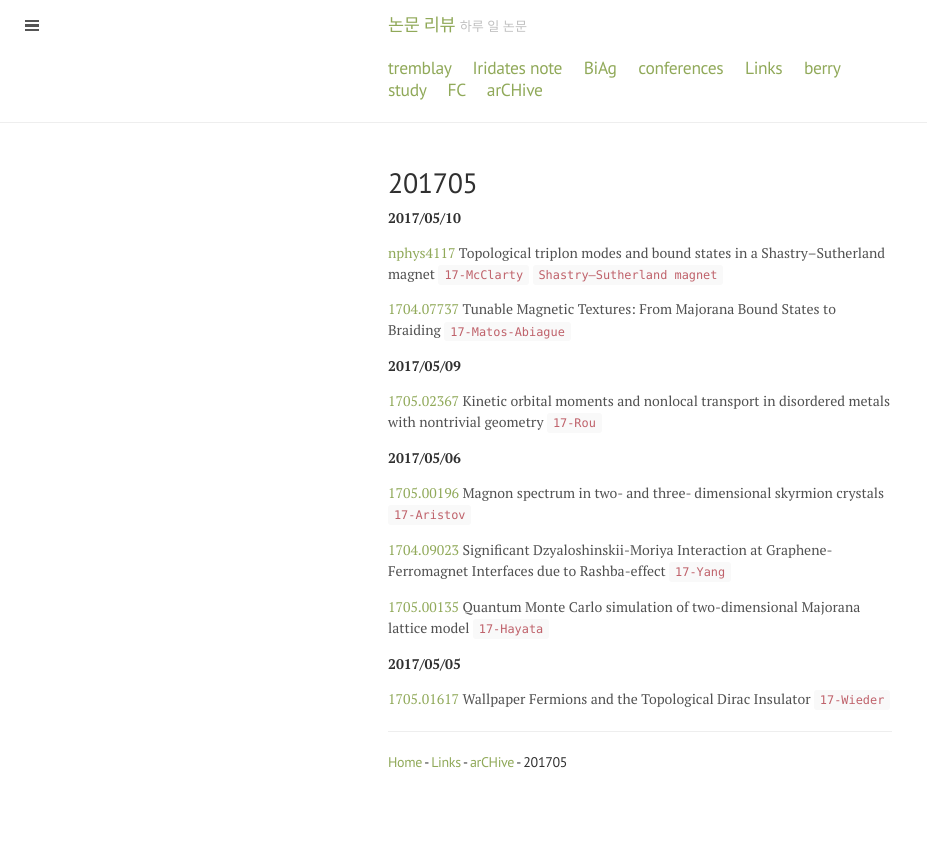
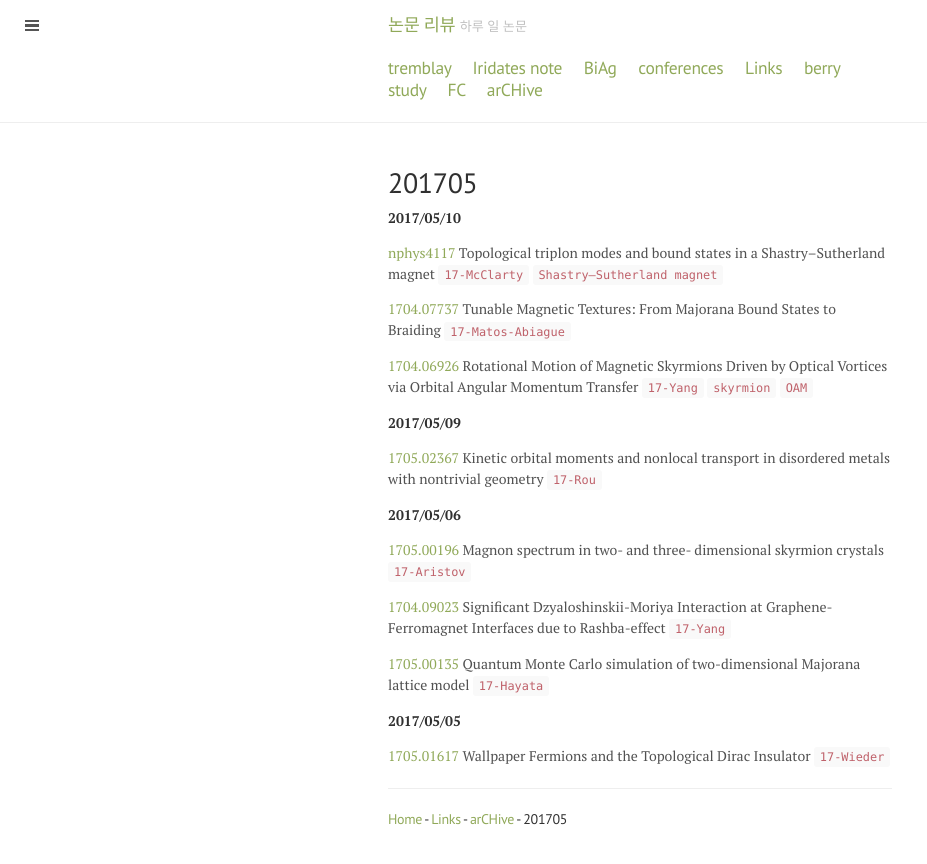
Before and after one commit to qkrwlsghdcjsworlt/work, a Jekyll site: the page built from 201705.md, in a window 1280 px wide. Shown: the top 864 px of the page, without its empty margins (0-927 px from the left). Built offline with Jekyll 4.4.1, drawn with Linux system fonts in a browser that asks for light colours.

Commit message:
“update”

```diff
--- a/201705.md
+++ b/201705.md
@@ -8,6 +8,9 @@ __2017/05/10__
 [nphys4117](http://www.nature.com/nphys/journal/vaop/ncurrent/full/nphys4117.html) Topological triplon modes and bound states in a Shastry–Sutherland magnet `17-McClarty` `Shastry–Sutherland magnet`
 
 [1704.07737](https://arxiv.org/abs/1704.07737) Tunable Magnetic Textures: From Majorana Bound States to Braiding `17-Matos-Abiague`
+
+[1704.06926](https://arxiv.org/abs/1704.06926) Rotational Motion of Magnetic Skyrmions Driven by Optical Vortices via Orbital Angular
+Momentum Transfer `17-Yang` `skyrmion` `OAM`
 
 __2017/05/09__
 
```
